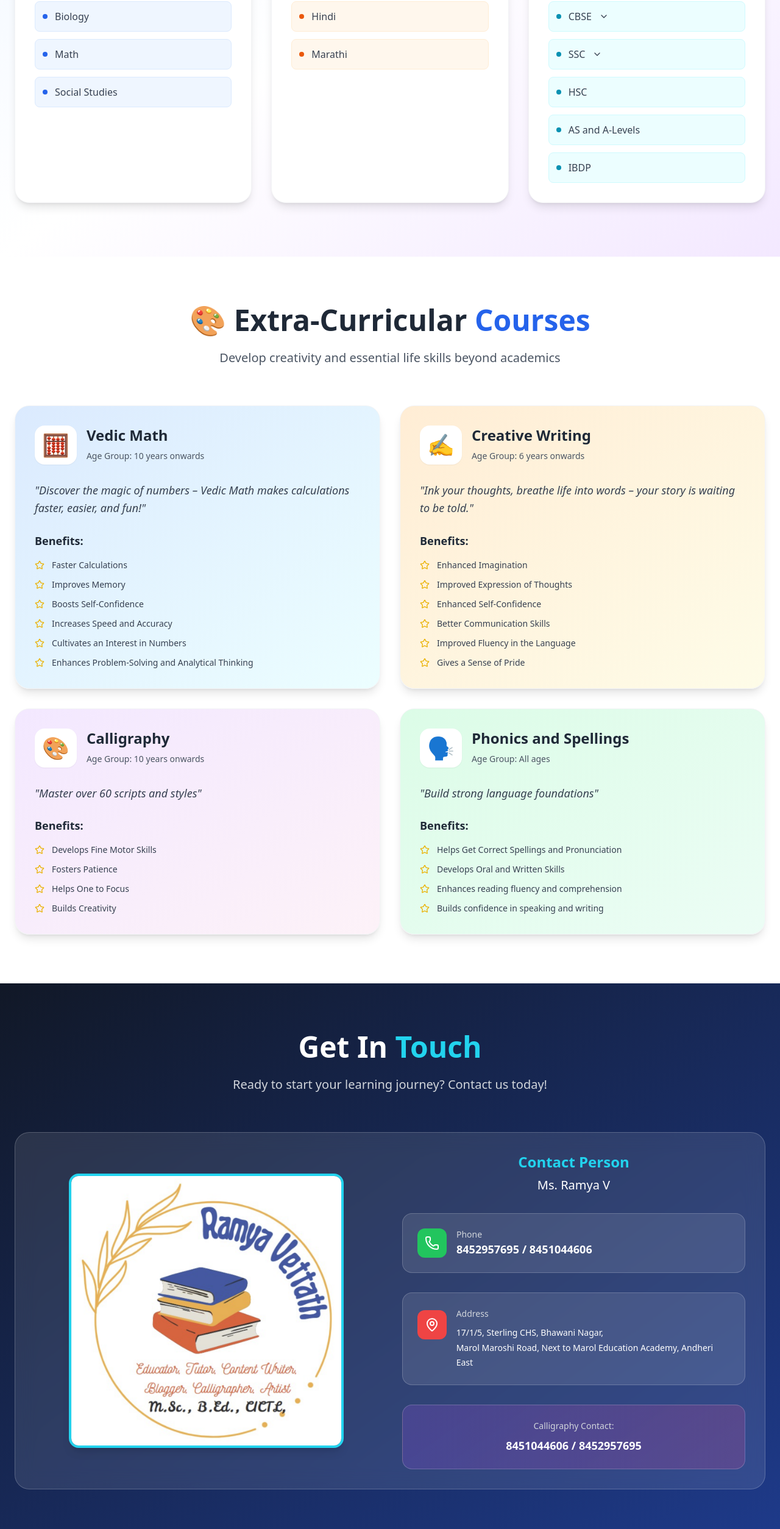
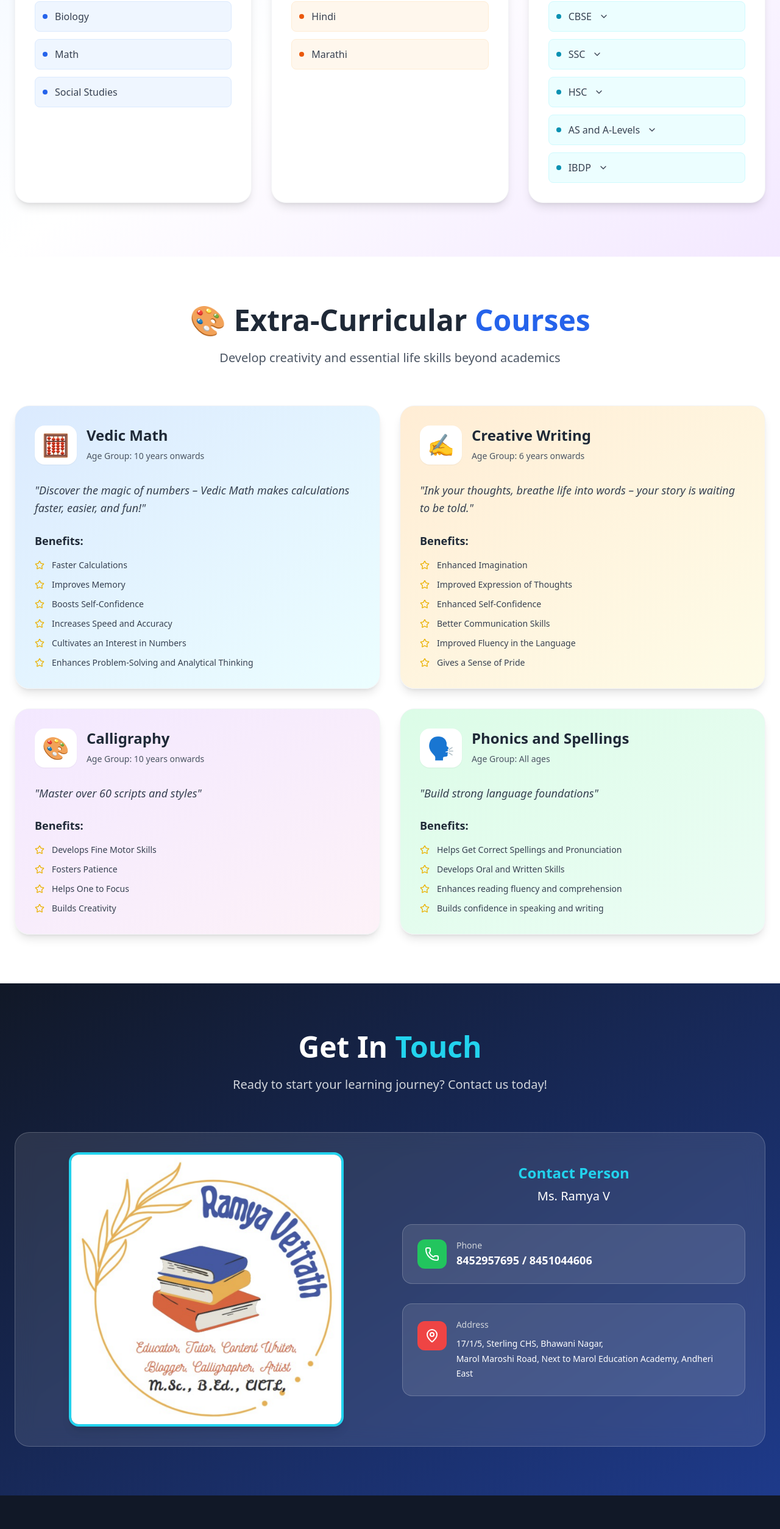
Before and after one commit to HuzaifaAnsari0/G4-Genius-Tutorials, a React (Vite) app in the folder client/: page / in a window 1280 px wide. Shown: the part 3496-6004 px from the top of the page at 61% size. Built offline with nearby package versions, Linux system fonts and the light colour scheme.

Commit message:
minor changes

```diff
--- a/client/src/pages/home.jsx
+++ b/client/src/pages/home.jsx
@@ -359,7 +359,7 @@ const Home = () => {
                 <div className="space-y-3">
                   {boards.map((board, index) => {
                     // Only show dropdown for first 4 boards (IGCSE, ICSE, CBSE, SSC)
-                    const hasDropdown = index < 4;
+                    const hasDropdown = index < 4 || board === "HSC" || board === "AS and A-Levels" || board === "IBDP";
                     return (
                       <div key={board} className="flex flex-col">
                         <button
@@ -487,6 +487,48 @@ const Home = () => {
                                       </div>
                                     </>
                                   );
+                                case "HSC":
+                                  return [
+                                    "English",
+                                    "Math",
+                                    "Chemistry",
+                                    "Biology",
+                                    "Physics",
+                                  ].map((subject) => (
+                                    <div
+                                      key={subject}
+                                      className="flex items-center space-x-2 p-2 bg-cyan-100 rounded hover:bg-cyan-200 text-sm"
+                                    >
+                                      <BookOpen className="h-4 w-4 text-cyan-600" />
+                                      <span>{subject}</span>
+                                    </div>
+                                  ));
+                                case "AS and A-Levels":
+                                  return [
+                                    "English",
+                                    "Chemistry",
+                                    "Biology",
+                                  ].map((subject) => (
+                                    <div
+                                      key={subject}
+                                      className="flex items-center space-x-2 p-2 bg-cyan-100 rounded hover:bg-cyan-200 text-sm"
+                                    >
+                                      <BookOpen className="h-4 w-4 text-cyan-600" />
+                                      <span>{subject}</span>
+                                    </div>
+                                  ));
+                                case "IBDP":
+                                  return [
+                                    "Chemistry",
+                                  ].map((subject) => (
+                                    <div
+                                      key={subject}
+                                      className="flex items-center space-x-2 p-2 bg-cyan-100 rounded hover:bg-cyan-200 text-sm"
+                                    >
+                                      <BookOpen className="h-4 w-4 text-cyan-600" />
+                                      <span>{subject}</span>
+                                    </div>
+                                  ));
                                 default:
                                   return null;
                               }
@@ -498,14 +540,10 @@ const Home = () => {
                   })}
                 </div>
               </div>
-
             </div>
           </div>
         </div>
-
       </section>
-
-            {/* Extra-Curricular Courses */}
       <section id="courses" className="py-20 px-6 bg-white">
         <div className="max-w-7xl mx-auto">
           <div className={`transform transition-all duration-1000 ${isVisible.courses ? 'translate-y-0 opacity-100' : 'translate-y-10 opacity-0'}`}>
@@ -621,17 +659,6 @@ const Home = () => {
                     </div>
                   </div>
                 </div>
-                <div className="text-center p-6 bg-gradient-to-r from-purple-500/20 to-pink-500/20 rounded-2xl border border-white/20">
-                  <p className="text-sm text-gray-300 mb-2">Calligraphy Contact:</p>
-                  <a
-                    href="https://wa.link/c1gtlw"
-                    target="_blank"
-                    rel="noopener noreferrer"
-                    className="text-lg font-semibold text-white hover:text-green-400 transition-colors duration-300"
-                  >
-                    8451044606 / 8452957695
-                  </a>
-                </div>
               </div>
             </div>
           </div>
```
Lines whose indentation alone changed are shown as unchanged.
